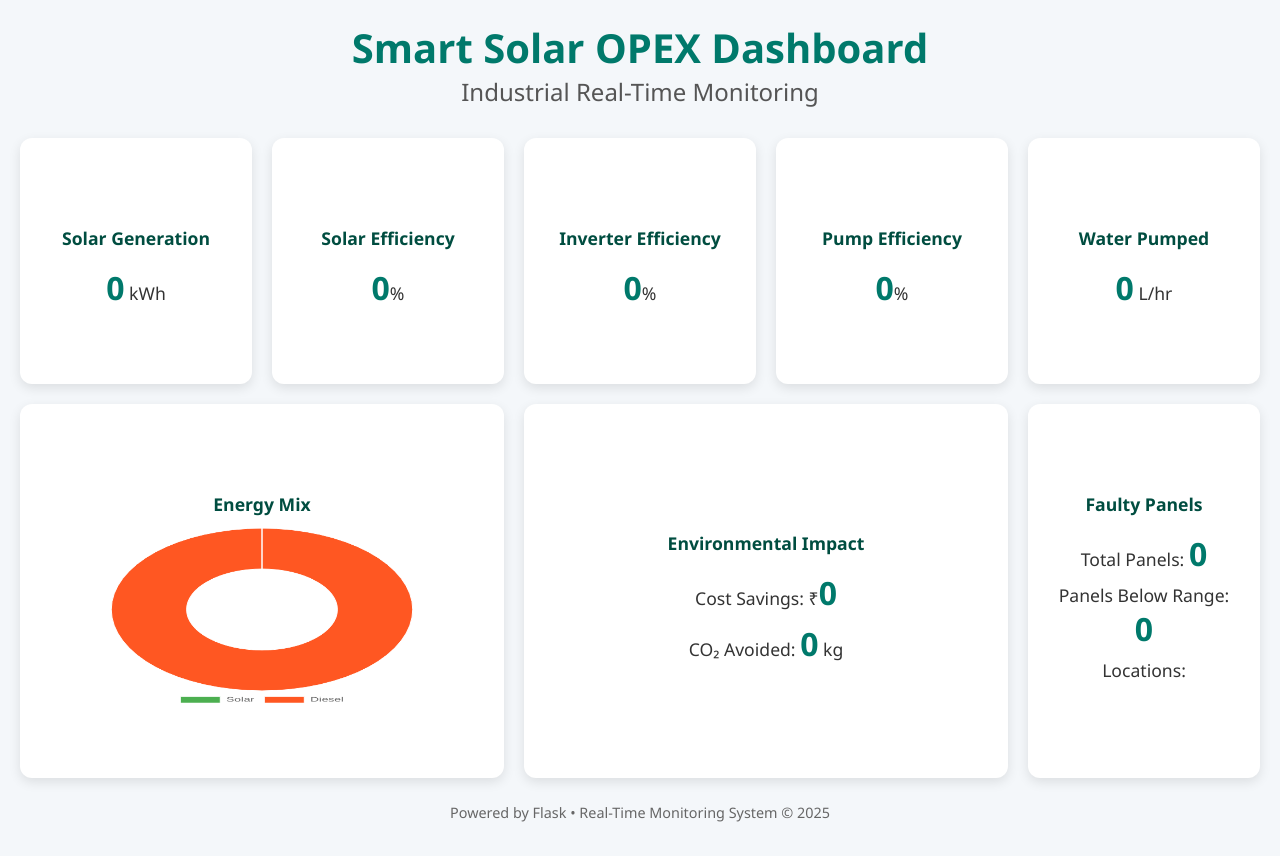
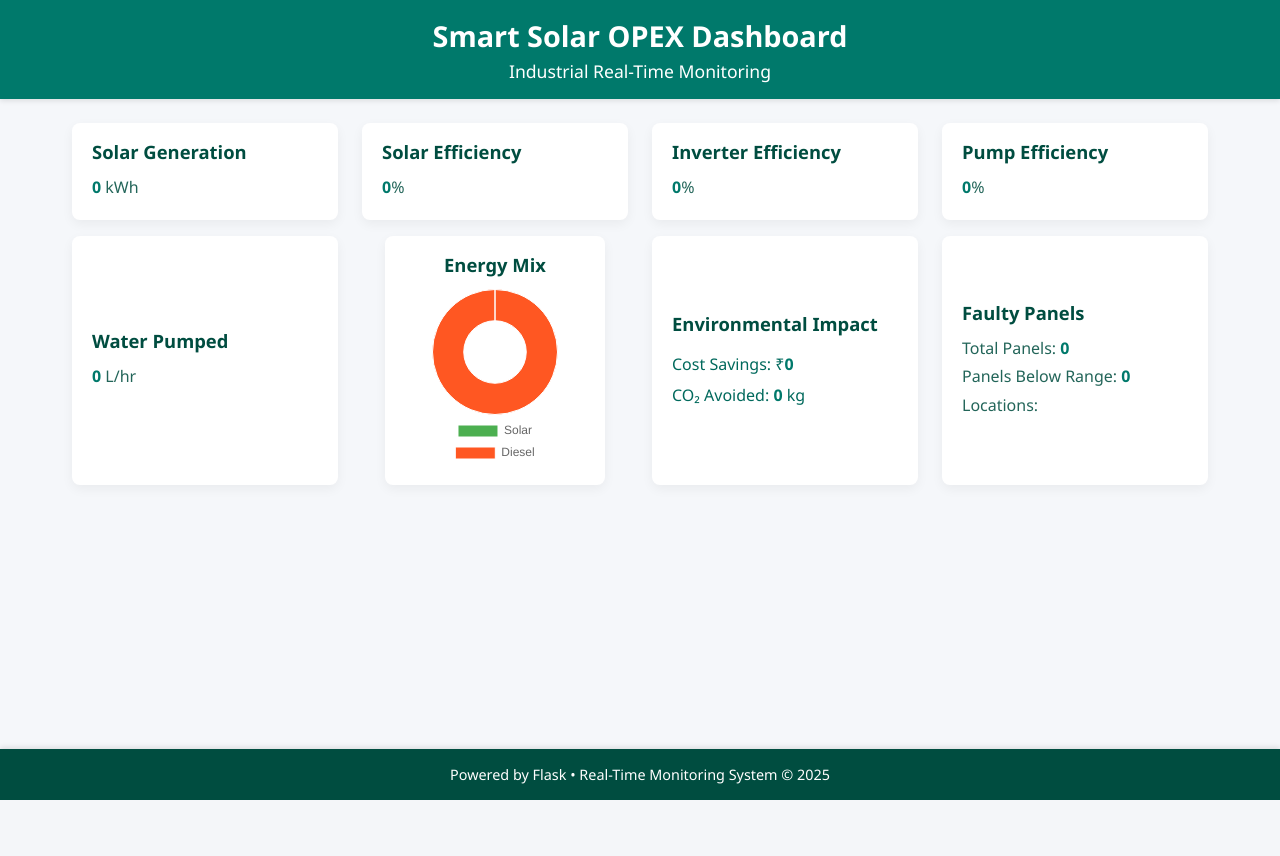
Before and after one commit to TMR2005/SIH, a Flask app: page / in a window 1280 px wide. After the commit the page ends 800 px from the top, so only its background shows below. Run offline with Flask 3, Linux system fonts and the light colour scheme.

Commit message:
Update style.css

```diff
--- a/static/css/style.css
+++ b/static/css/style.css
@@ -1,126 +1,186 @@
-/* Reset and base */
+/* Reset basics */
 * {
   box-sizing: border-box;
+  margin: 0;
+  padding: 0;
 }
 
 body {
   font-family: 'Segoe UI', Tahoma, Geneva, Verdana, sans-serif;
-    background: #f4f7fa;
-    margin: 0;
-    padding: 20px;
+  background: #f5f7fa;
   color: #333;
-    overflow: hidden; /* prevent scroll */
+  min-height: 100vh;
+  display: flex;
+  flex-direction: column;
 }
 
 header {
+  background-color: #00796b;
+  color: white;
+  padding: 1rem 2rem;
   text-align: center;
-    margin-bottom: 30px;
+  box-shadow: 0 2px 5px rgb(0 0 0 / 0.1);
 }
 
-h1 {
-    margin: 0;
-    font-size: 2.5rem;
-    color: #00796b;
+header h1 {
+  font-weight: 700;
+  font-size: 1.8rem;
 }
 
-h2 {
-    margin: 0;
+header h2 {
   font-weight: 400;
-    color: #555;
+  font-size: 1.1rem;
+  margin-top: 0.25rem;
 }
 
-/* Grid container for all cards */
+main {
+  flex-grow: 1;
+  padding: 1.5rem 2rem;
+  max-width: 1200px;
+  margin: 0 auto;
+  width: 100%;
+}
+
+/* Grid container for cards */
 .dashboard-grid {
   display: grid;
-    grid-template-columns: repeat(5, 1fr);
-    gap: 20px;
-    height: 80vh; /* fixed height */
+  grid-template-columns: repeat(auto-fit, minmax(240px, 1fr));
+  gap: 1rem 1.5rem; /* vertical & horizontal gap */
 }
 
-/* Card style */
+/* Card styling */
 .card {
-    background: #fff;
-    border-radius: 12px;
-    padding: 20px;
-    box-shadow: 0 4px 12px rgb(0 0 0 / 0.1);
+  background: white;
+  border-radius: 8px;
+  box-shadow: 0 4px 12px rgb(0 0 0 / 0.05);
+  padding: 1rem 1.25rem;
   display: flex;
   flex-direction: column;
   justify-content: center;
-    align-items: center;
-    text-align: center;
-    transition: box-shadow 0.3s ease;
-}
-
-.card:hover {
-    box-shadow: 0 6px 20px rgb(0 0 0 / 0.15);
 }
 
 .card h3 {
-    margin-bottom: 12px;
   font-weight: 600;
+  margin-bottom: 0.75rem;
   color: #004d40;
-    font-size: 1.1rem;
+  font-size: 1.15rem;
 }
 
-.card p, .card li {
-    font-size: 1.1rem;
-    margin: 4px 0;
+.card p {
+  font-size: 1rem;
+  margin-bottom: 0.4rem;
+  color: #004d40dd;
 }
 
 .card p span {
   font-weight: 700;
-    font-size: 2rem;
   color: #00796b;
 }
 
-.faulty {
+.faulty-panels ul {
+  list-style: inside disc;
+  max-height: 80px;
+  overflow-y: auto;
+  padding-left: 0.75rem;
+  font-size: 0.9rem;
   color: #d32f2f;
-}
-
-/* Energy mix panel spans wider */
-.energy-mix {
-    grid-column: span 2;
-}
-
-/* Environmental impact panel spans 2 columns */
-.environmental-impact {
-    grid-column: span 2;
-}
-
-/* Faulty panels list */
-#faultyList {
-    list-style: none;
-    padding: 0;
-    margin-top: 5px;
-}
-
-#faultyList li {
-    font-size: 1rem;
   font-weight: 600;
 }
 
-/* Chart canvas */
-canvas#energyMix {
-    max-width: 100%;
-    height: 180px !important;
+/* Energy Mix Card - smaller pie chart */
+.energy-mix {
+  max-width: 280px;
+  margin: 0 auto;
+  text-align: center;
 }
 
-/* Footer */
-footer {
-    text-align: center;
-    margin-top: 25px;
-    font-size: 0.9rem;
-    color: #666;
+.energy-mix canvas {
+  width: 180px !important;
+  height: 180px !important;
+  margin: 0 auto;
 }
 
-/* Responsive design */
-@media (max-width: 1100px) {
-    .dashboard-grid {
-        grid-template-columns: repeat(2, 1fr);
-        height: auto;
+/* Environmental impact colors */
+.environmental-impact p {
+  font-size: 1rem;
+  margin: 0.3rem 0;
+  color: #00695c;
 }
 
-    .energy-mix, .environmental-impact {
-        grid-column: span 2;
+/* Side-by-side charts container */
+.charts-row {
+  grid-column: 1 / -1; /* span full width */
+  display: flex;
+  gap: 1rem;
+  justify-content: space-between;
+  flex-wrap: nowrap; /* keep side by side */
+  margin-top: 1rem;
+}
+
+.chart-container {
+  background: white;
+  border-radius: 8px;
+  box-shadow: 0 4px 12px rgb(0 0 0 / 0.05);
+  padding: 1rem;
+  flex: 1 1 48%;
+  min-width: 280px;
+  display: flex;
+  flex-direction: column;
+}
+
+.chart-container h3 {
+  margin-bottom: 0.75rem;
+  font-size: 1.2rem;
+  color: #004d40;
+}
+
+.chart-container canvas {
+  width: 100% !important;
+  height: 220px !important;
+}
+
+footer {
+  background-color: #004d40;
+  color: white;
+  padding: 1rem 2rem;
+  text-align: center;
+  font-size: 0.9rem;
+  box-shadow: 0 -2px 5px rgb(0 0 0 / 0.1);
+}
+
+/* Scrollbar styling for faulty panels */
+.faulty-panels ul::-webkit-scrollbar {
+  width: 6px;
+}
+
+.faulty-panels ul::-webkit-scrollbar-thumb {
+  background-color: #00796b;
+  border-radius: 3px;
+}
+
+/* Responsive: stack charts vertically and grid adapts */
+@media (max-width: 900px) {
+  .energy-mix {
+    max-width: 100%;
+  }
+  .energy-mix canvas {
+    width: 140px !important;
+    height: 140px !important;
   }
 }
+
+@media (max-width: 700px) {
+  .charts-row {
+    flex-direction: column;
+  }
+
+  .chart-container {
+    flex: 1 1 100%;
+    min-width: auto;
+  }
+
+  .dashboard-grid {
+    grid-template-columns: 1fr;
+    gap: 1rem;
+  }
+}
```
Lines whose indentation alone changed are shown as unchanged.
